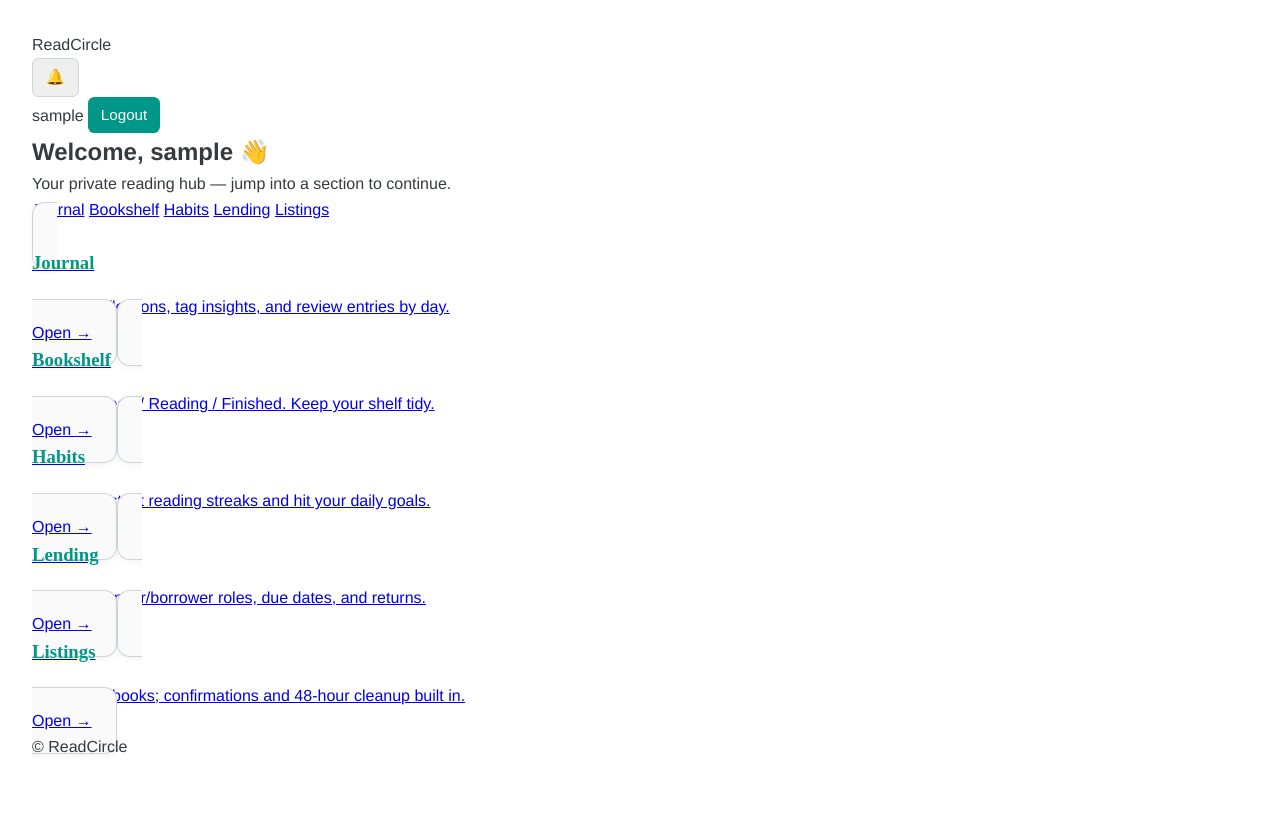
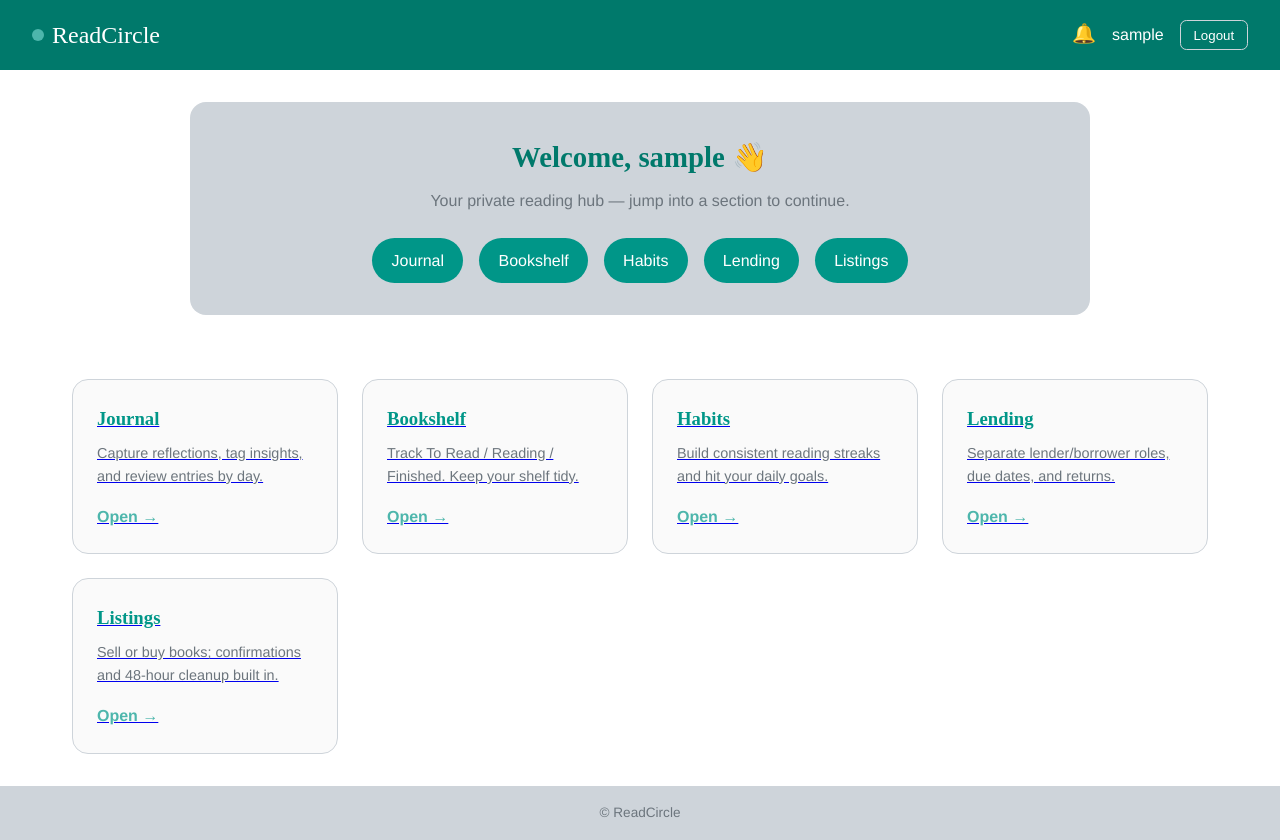
Before and after one commit to Parth-Patil333/ReadCircle, a plain HTML site: page frontend/dashboard.html in a window 1280 px wide. Before the commit the page ends 800 px from the top, so only its background shows below. Drawn offline with Linux system fonts and the light colour scheme; sample sign-in values are in the browser's storage.

Commit message:
Dab css edit 1.0

```diff
--- a/frontend/css/dashboard.css
+++ b/frontend/css/dashboard.css
@@ -18,62 +18,43 @@
 
 body {
   font-family: var(--font-body);
-  background: #fff; /* White background */
+  background: #fff; /* white background */
   color: var(--grey-shade);
   line-height: 1.6;
-  padding: 2rem;
+  display: flex;
+  flex-direction: column;
+  min-height: 100vh;
 }
 
-/* Container */
-.container {
-  max-width: 1000px;
-  margin: auto;
+/* Header */
+.topbar {
+  display: flex;
+  justify-content: space-between;
+  align-items: center;
+  padding: 1rem 2rem;
+  background: var(--indigo-shade);
+  color: white;
 }
 
-/* Page title */
-.page-title {
+.brand {
+  display: flex;
+  align-items: center;
   font-family: var(--font-heading);
-  font-size: 2rem;
-  color: var(--indigo-shade);
-  margin-bottom: 1.5rem;
-  text-align: center;
+  font-size: 1.5rem;
 }
 
-/* Card styling */
-.card {
-  background: #fafafa; /* slight grey so it pops against white */
-  border: 1px solid var(--grey-tint);
-  border-radius: 0.8rem;
-  padding: 1.5rem;
-  margin-bottom: 2rem;
-  box-shadow: 0 2px 6px rgba(0, 0, 0, 0.05);
+.logo-dot {
+  width: 12px;
+  height: 12px;
+  background: var(--indigo-tint);
+  border-radius: 50%;
+  margin-right: 0.5rem;
 }
 
-.card h3 {
-  font-family: var(--font-heading);
-  margin-bottom: 1rem;
-  color: var(--indigo-base);
-}
-
-/* Form layout */
-.form-grid {
+.userbox {
   display: flex;
-  flex-wrap: wrap;
-  gap: 0.8rem;
-}
-
-input,
-button {
-  padding: 0.6rem 0.8rem;
-  border-radius: 0.4rem;
-  font-size: 0.95rem;
-  border: 1px solid var(--grey-tint);
-  flex: 1 1 200px;
-}
-
-input:focus {
-  border-color: var(--indigo-base);
-  outline: none;
+  align-items: center;
+  gap: 1rem;
 }
 
 /* Buttons */
@@ -81,50 +62,181 @@ input:focus {
   background: var(--indigo-base);
   color: white;
   border: none;
+  padding: 0.4rem 0.8rem;
+  border-radius: 0.4rem;
   cursor: pointer;
   transition: background 0.3s;
-  flex: 0 0 auto;
 }
 
 .btn:hover {
   background: var(--indigo-tint);
 }
 
-/* Search suggestion box */
-.search-wrapper {
-  position: relative;
-  flex: 1 1 260px;
+.btn-ghost {
+  background: transparent;
+  border: 1px solid var(--grey-tint);
+  color: white;
 }
 
-.suggestions {
-  position: absolute;
-  top: 100%;
-  left: 0;
-  right: 0;
-  background: #fff;
-  border: 1px solid var(--grey-tint);
-  border-radius: 0.4rem;
-  display: none;
-  max-height: 200px;
-  overflow-y: auto;
-  z-index: 10;
+.btn-ghost:hover {
+  background: rgba(255, 255, 255, 0.1);
 }
 
-.suggestions div {
+/* Notifications */
+.notif-wrap {
+  position: relative;
+}
+
+.notif-btn {
+  background: transparent;
+  border: none;
+  color: white;
+  font-size: 1.2rem;
+  cursor: pointer;
+}
+
+.notif-badge {
+  background: red;
+  color: white;
+  font-size: 0.7rem;
+  padding: 0.2rem 0.4rem;
+  border-radius: 1rem;
+  margin-left: 0.3rem;
+}
+
+.notif-dropdown {
+  position: absolute;
+  right: 0;
+  top: 2.5rem;
+  background: #fff;
+  color: var(--grey-shade);
+  border: 1px solid var(--grey-tint);
+  border-radius: 0.5rem;
+  min-width: 240px;
   padding: 0.5rem;
-  cursor: pointer;
+  z-index: 100;
+  box-shadow: 0 4px 12px rgba(0, 0, 0, 0.08);
+}
+
+.notif-head,
+.notif-footer {
+  display: flex;
+  justify-content: space-between;
+  align-items: center;
+  font-size: 0.85rem;
+  padding: 0.3rem 0;
   border-bottom: 1px solid var(--grey-tint);
 }
 
-.suggestions div:hover {
-  background: var(--indigo-tint);
-  color: white;
+.notif-footer {
+  border-top: 1px solid var(--grey-tint);
+  border-bottom: none;
 }
 
-/* Tip text */
-.tip {
+.notif-list {
+  list-style: none;
+  max-height: 200px;
+  overflow-y: auto;
+  margin: 0.5rem 0;
+  padding: 0;
+}
+
+.notif-list li {
+  padding: 0.5rem;
+  border-bottom: 1px solid var(--grey-tint);
+  font-size: 0.9rem;
+}
+
+/* Hero */
+.hero {
+  text-align: center;
+  padding: 2rem;
+  background: var(--grey-tint);
+  margin: 2rem auto;
+  border-radius: 1rem;
+  max-width: 900px;
+}
+
+.greet {
+  font-family: var(--font-heading);
+  font-size: 1.8rem;
+  margin-bottom: 0.5rem;
+  color: var(--indigo-shade);
+}
+
+.sub {
+  color: var(--grey-base);
+  margin-bottom: 1.5rem;
+}
+
+.quick {
+  display: flex;
+  flex-wrap: wrap;
+  gap: 1rem;
+  justify-content: center;
+}
+
+.chip {
+  background: var(--indigo-base);
+  color: white;
+  padding: 0.6rem 1.2rem;
+  border-radius: 2rem;
+  text-decoration: none;
+  transition: background 0.3s;
+}
+
+.chip:hover {
+  background: var(--indigo-tint);
+}
+
+/* Grid */
+.grid {
+  display: grid;
+  grid-template-columns: repeat(auto-fit, minmax(250px, 1fr));
+  gap: 1.5rem;
+  padding: 2rem;
+  max-width: 1200px;
+  margin: auto;
+}
+
+.card {
+  background: #fafafa;
+  border: 1px solid var(--grey-tint);
+  border-radius: 1rem;
+  padding: 1.5rem;
+  display: flex;
+  flex-direction: column;
+  justify-content: space-between;
+  transition: transform 0.2s;
+}
+
+.card:hover {
+  transform: translateY(-4px);
+}
+
+.card h3 {
+  font-family: var(--font-heading);
+  margin-bottom: 0.5rem;
+  color: var(--indigo-base);
+}
+
+.card p {
+  font-size: 0.9rem;
+  margin-bottom: 1rem;
+  color: var(--grey-base);
+}
+
+.cta {
+  color: var(--indigo-tint);
+  font-weight: bold;
+}
+
+/* Footer */
+.foot {
+  margin-top: auto;
+  text-align: center;
+  padding: 1rem;
+  background: var(--grey-tint);
   font-size: 0.85rem;
   color: var(--grey-base);
-  margin-top: 0.6rem;
-  display: block;
 }
```
